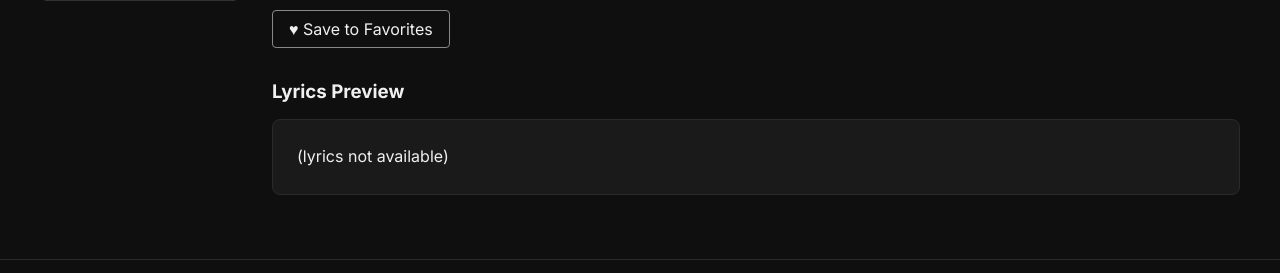
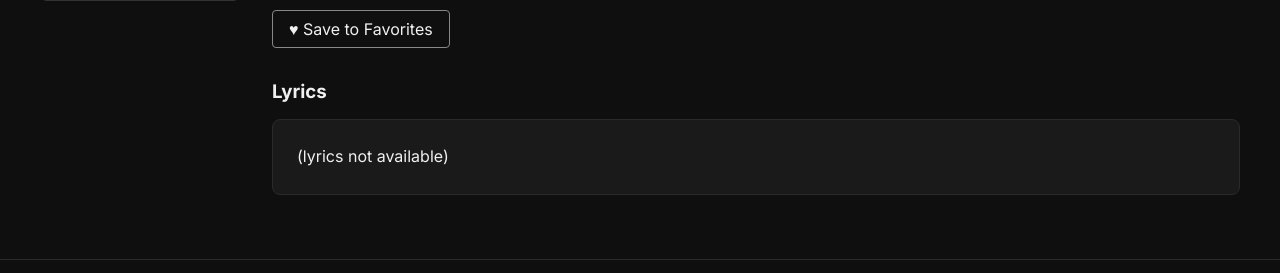
Before and after one commit to Daniels818/TrackName, a Flask app: page /song/1 in a window 1280 px wide. Shown: the part 288-561 px from the top of the page. Run offline with Flask 3, Linux system fonts and the light colour scheme; data that the repository does not hold is empty; parts of the project's set-up code (start-up, migrations or seed data) failed here and were passed over.

Commit message:
Fix: display full lyrics in web and CLI, and resolve CLI crash in detail view
Co-Authored-By: Claude Fable 5 <noreply@anthropic.com>

```diff
--- a/templates/detail.html
+++ b/templates/detail.html
@@ -33,8 +33,8 @@
         <p class="text-muted">{{ details.description }}</p>
         {% endif %}
 
-        <h3 class="mt-4 mb-4">Lyrics Preview</h3>
-        <div class="detail-lyrics">{{ lyrics_preview if lyrics_preview else '(lyrics not available)' }}</div>
+        <h3 class="mt-4 mb-4">Lyrics</h3>
+        <div class="detail-lyrics">{{ lyrics if lyrics else '(lyrics not available)' }}</div>
     </div>
 </div>
 {% endif %}
--- a/trackname/display.py
+++ b/trackname/display.py
@@ -58,7 +58,7 @@ def display_song_detail(hit, details, lyrics_preview):
 
     if lyrics_preview:
         print()
-        print("  Lyrics preview:")
+        print("  Lyrics:")
         for line in lyrics_preview.split("\n"):
             print(f"  {line}")
     else:
--- a/trackname/web/routes.py
+++ b/trackname/web/routes.py
@@ -35,8 +35,8 @@ def song_detail(song_id):
     title = request.args.get('title', '')
     try:
         song_details = details.fetch_song_details(song_id, token)
-        lyrics_preview = details.fetch_lyrics_preview(artist, title) if artist and title else ""
-        return render_template('detail.html', details=song_details, lyrics_preview=lyrics_preview, song_id=song_id)
+        lyrics = details.fetch_lyrics(artist, title) if artist and title else ""
+        return render_template('detail.html', details=song_details, lyrics=lyrics, song_id=song_id)
     except Exception as e:
         return render_template('detail.html', error=str(e), song_id=song_id)
 
```
Also changed, not shown: trackname/cli.py (+7 -3 lines).
